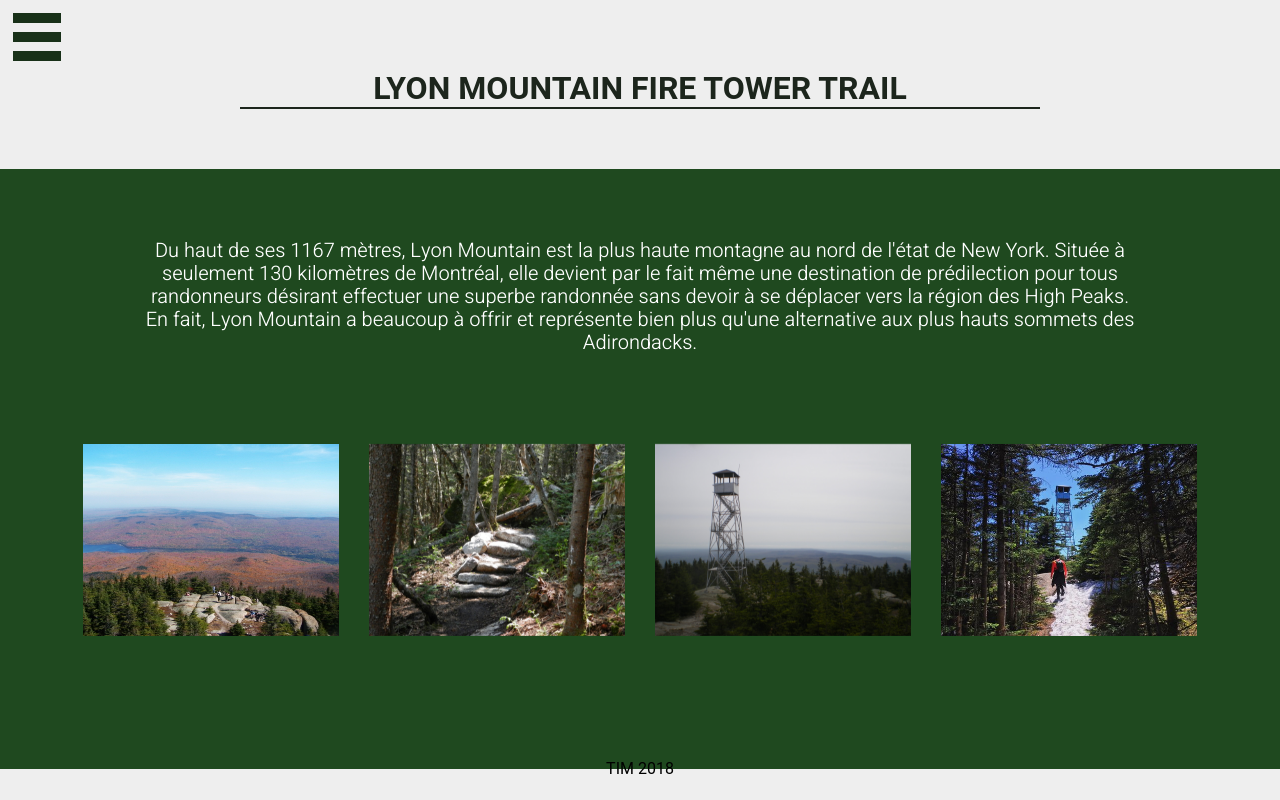
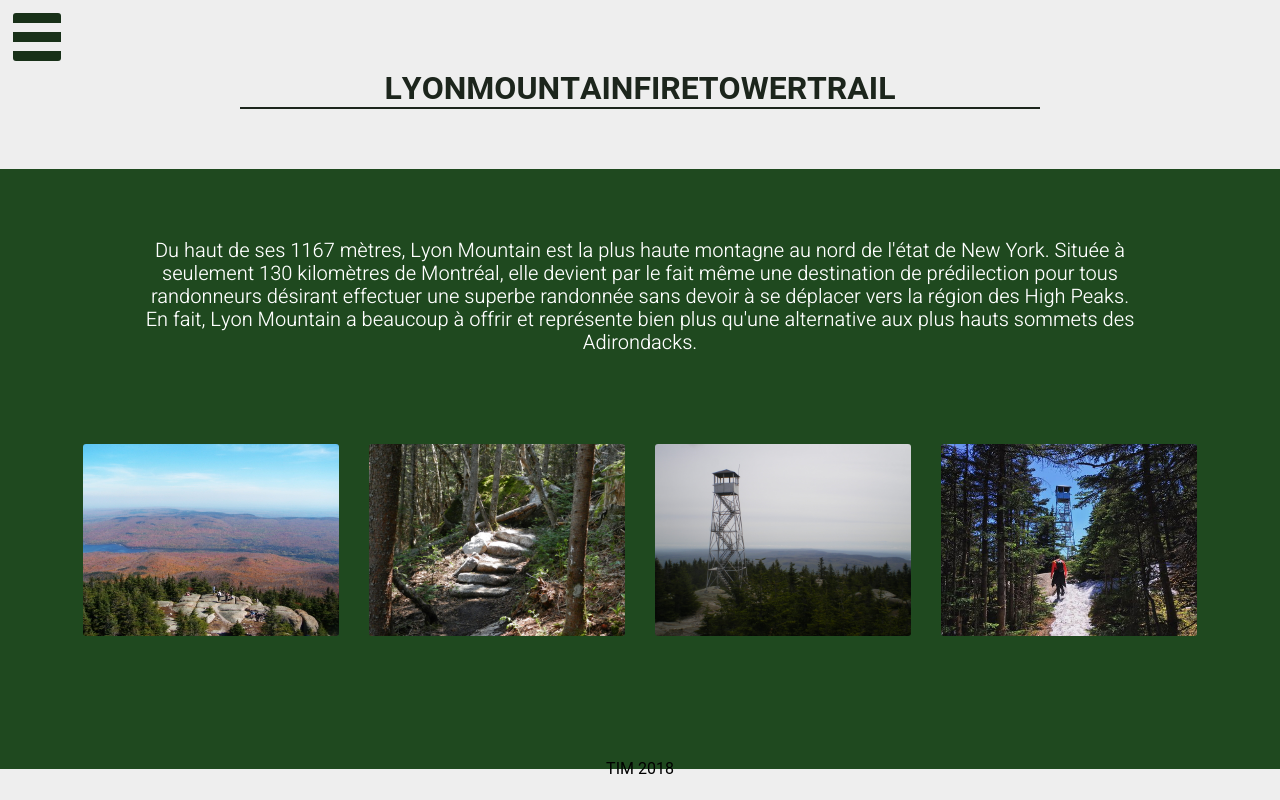
Before and after one commit to Nakoteo/TP1Veille, a plain HTML site: page index.html in a window 1280 px wide. Drawn offline with Linux system fonts and the light colour scheme.

Commit message:
animation des lettres du titre

```diff
--- a/index.html
+++ b/index.html
@@ -17,7 +17,7 @@
             <a href="#">BOUTON 3</a>
         </nav>
         <main class="conteneur">
-            <h1>Lyon mountain fire tower trail</h1>
+            <h1></h1>
             <section>
                 <div>
                     <p>
--- a/module_js/AnimImages.js
+++ b/module_js/AnimImages.js
@@ -6,7 +6,7 @@ export class AnimImg{
     animerImages(){
         let i = 0;
         for (let uneImage of this.lesImages){
-            uneImage.style.animation = "opaciteImages 2s ease-in " + i + "s forwards";
+            uneImage.style.animation = "opacite 2s ease-in " + i + "s forwards";
             i += 1;
         }
     }
--- /dev/null
+++ b/module_js/AnimLettres.js
@@ -0,0 +1,17 @@
+export class AnimLettre{
+    constructor(lesLettres, elmH1){
+        this.lesLettres = lesLettres;
+        this.elmH1 = elmH1;
+        this.animerLettres();
+    }
+    animerLettres(){
+        let i = 0;
+        for (let uneLettre of this.lesLettres){
+            let conteneurLettre = document.createElement('div');
+            conteneurLettre.innerHTML = uneLettre;
+            conteneurLettre.style.animation = "opacite 0.4s ease-in " + i + "s forwards";
+            this.elmH1.appendChild(conteneurLettre);
+            i += 0.1;
+        }
+    }
+}
--- a/module_js/application.js
+++ b/module_js/application.js
@@ -1,5 +1,12 @@
 import {AnimImg} from './AnimImages.js'
+import {AnimLettre} from './AnimLettres.js'
 
 let lesImages = document.getElementsByTagName('img');
-console.log(lesImages.length);
 let animationImages = new AnimImg(lesImages);
+let elmH1 = document.querySelector('h1');
+animationLettre();
+
+function animationLettre(){
+	const lesLettres = 'Lyon Mountain Fire Tower Trail';
+ 	let animationLettres = new AnimLettre(lesLettres, elmH1);
+}
--- a/sass/animation/_animation.scss
+++ b/sass/animation/_animation.scss
@@ -2,8 +2,14 @@ img{
     animation-duration: 1s;
     opacity: 0;
 }
+h1{
+    div{
+        display: inline-block;
+        opacity: 0;
+    }
+}
 
-@keyframes opaciteImages {
+@keyframes opacite {
     from{
         opacity: 0;
     }
--- a/sass/layout/_layout.scss
+++ b/sass/layout/_layout.scss
@@ -45,6 +45,7 @@ footer{
 }
 img{
     width: 100%;
+    border-radius: 3px;
 }
 
 @media only screen and (max-width: 1080px) {
--- a/sass/navigation/_navigation.scss
+++ b/sass/navigation/_navigation.scss
@@ -1,5 +1,6 @@
 .boutonBurger {
     background: linear-gradient(to bottom, $couleur_menu 0%, $couleur_menu 20%, transparent 20%, transparent 40%, $couleur_menu 40%, $couleur_menu 60%, transparent 60%, transparent 80%, $couleur_menu 80%, $couleur_menu 100%);
+    border-radius: 3px;
     height: 48px;
     width: 48px;
     margin: 1%;
@@ -27,6 +28,7 @@
     transform: translateX(-100%);
     transition: 0.6s ease-out;
     position: fixed;
+    z-index: 30;
 }
 #chkBoutonBurger:checked~.menu {
     transform: translateX(0%);
```
Also changed, not shown: css/style.css, 1 other file.
